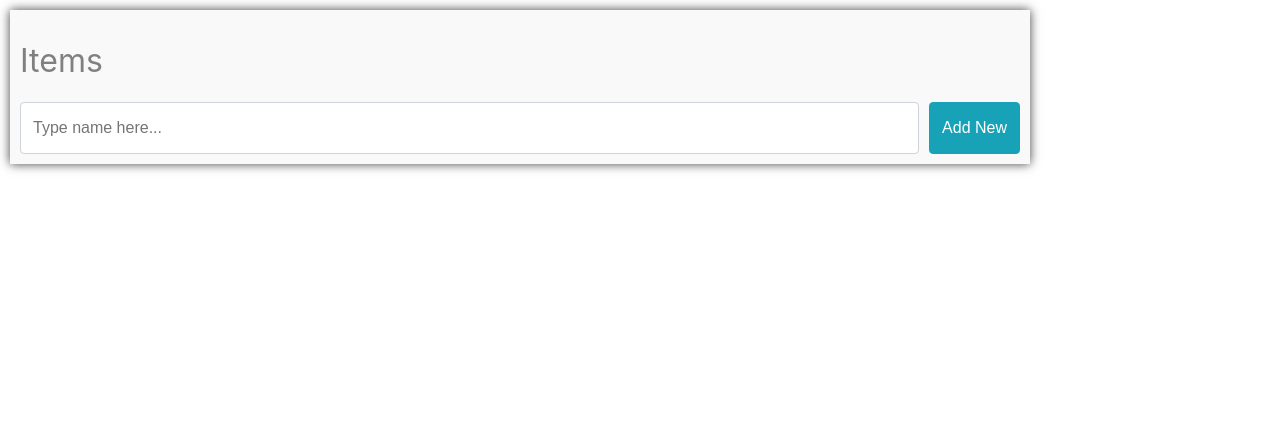
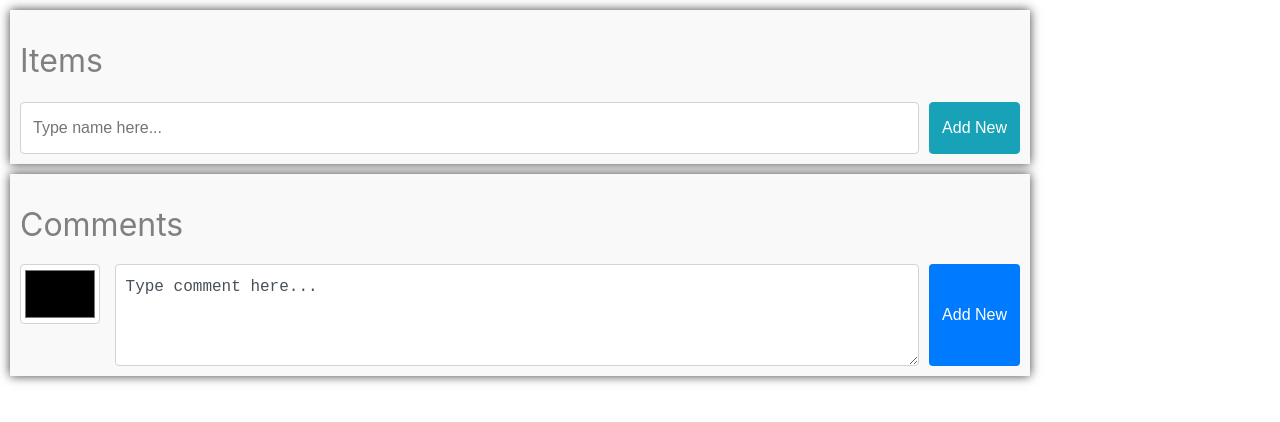
Before and after one commit to Polyhalov/test-20.09, a React (Create React App) app: page / in a window 1280 px wide. Shown: the top 422 px of the page. Built offline with nearby package versions, Linux system fonts and the light colour scheme.

Commit message:
comments

```diff
--- a/src/components/App.jsx
+++ b/src/components/App.jsx
@@ -3,6 +3,7 @@ import ToDoForm from "./ToDoFrom/ToDoForm";
 import ToDo from "./ToDo/ToDo";
 import { nanoid } from "nanoid";
 import css from './app.module.css'
+import Comments from "./Comments/Comments";
 
 export const App = () => {
   const [todos, setTodos] = useState([]);
@@ -15,18 +16,20 @@ export const App = () => {
         comments:[]
       }
       setTodos([...todos, newItem])
+      if (!todos.length) {
+        setActiveTodo(newItem.id)
+      }
     }
    };
   const removeTask = (id) => {
-    setTodos([...todos.filter((todo)=>todo.id!==id)])
+    setTodos([...todos.filter((todo) => todo.id !== id)])
   };
 
   const activeTask = (id) => {
     setActiveTodo(id)
   }
-
-  console.log(activeTodo)
   return (
+    <>
     <div className={css.reactItems}>
       <div >
         <h1 className={css.title}>Items</h1>
@@ -37,6 +40,10 @@ export const App = () => {
           <ToDo key={todo.id} todo={todo} removeTask={removeTask} activeTask={activeTask} activeTodo={activeTodo} />
         )
       })}
-    </div>
+      </div>
+      <div className={css.comments}>
+        <Comments></Comments>
+      </div>
+    </>
   );
 };
--- /dev/null
+++ b/src/components/Comments/Comments.jsx
@@ -0,0 +1,14 @@
+import css from './Comments.module.css'
+function Comments() {
+    return (
+        <div>
+            <h1 className={css.title}>Comments</h1>
+            <form className={css.form}>
+                <input type="color" className={css.formControl} />
+                    <textarea  className={css.formText} placeholder="Type comment here..." required />
+                    <button className={css.btn} type="submit">Add New</button>
+                </form>
+        </div>
+    )
+}
+export default Comments;
--- /dev/null
+++ b/src/components/Comments/Comments.module.css
@@ -0,0 +1,58 @@
+.title{
+    text-align: left;
+        font-weight: normal;
+        color: gray;
+        margin-bottom: 20px;
+}
+.form{
+    display: flex;
+    margin-top: 20px;
+}
+.formControl{
+        width: 100px;
+        color: #495057;
+        margin-right: 15px;
+        background-color: #fff;
+        background-clip: padding-box;
+        border: 1px solid #ced4da;
+        border-radius: 0.25rem;
+        transition: border-color .15s ease-in-out, box-shadow .15s ease-in-out;height: 60px;
+}
+.formText{
+    width: 100%;
+    height: 80px;
+    margin-right: 10px;
+    border: 1px solid #ced4da;
+    border-radius: 0.25rem;
+    padding: 10px;
+    font-size: 20px;
+    color: #495057;
+}
+.formText::placeholder{
+    font-size: 20px;
+    font-size: 1rem;
+        line-height: 1.5;
+        color: #495057;
+        letter-spacing: 0;
+}
+.btn{
+    display: inline-block;
+        color: #fff;
+        background-color: #007bff;
+        font-weight: 400;
+        text-align: center;
+        white-space: nowrap;
+        vertical-align: middle;
+        user-select: none;
+        border: 1px solid transparent;
+        padding: 0.375rem 0.75rem;
+        font-size: 1rem;
+        line-height: 1.5;
+        border-radius: 0.25rem;
+        transition: color .15s ease-in-out, background-color .15s ease-in-out, border-color .15s ease-in-out, box-shadow .15s ease-in-out;
+    }
+.btn:hover{
+    cursor: pointer;
+    background-color: #0069d9;
+    border-color: #0062cc;
+}
--- a/src/components/ToDo/ToDo.jsx
+++ b/src/components/ToDo/ToDo.jsx
@@ -1,6 +1,5 @@
 import css from './ToDo.module.css'
 function ToDo({todo, removeTask, activeTodo, activeTask}) {
-     console.log(todo)
     return (
         <div>
             <ul className={css.toDoList}>
--- a/src/components/ToDo/ToDo.module.css
+++ b/src/components/ToDo/ToDo.module.css
@@ -37,6 +37,7 @@
     border: 1px solid rgba(0, 0, 0, .125);
     background-color: #fff;
 }
+
 .listItemActive{
     display: flex;
         padding: 10px 20px;
--- a/src/components/app.module.css
+++ b/src/components/app.module.css
@@ -12,3 +12,13 @@
         font-weight: normal;
         color: gray;
 }
+
+.comments{
+    min-width: 500px;
+        max-width: 1000px;
+        width: 100%;
+        padding: 10px;
+        margin: 10px;
+        box-shadow: 0px 0px 10px 0px rgba(0, 0, 0, 0.75);
+        background-color: #f9f9f9;
+}
```
